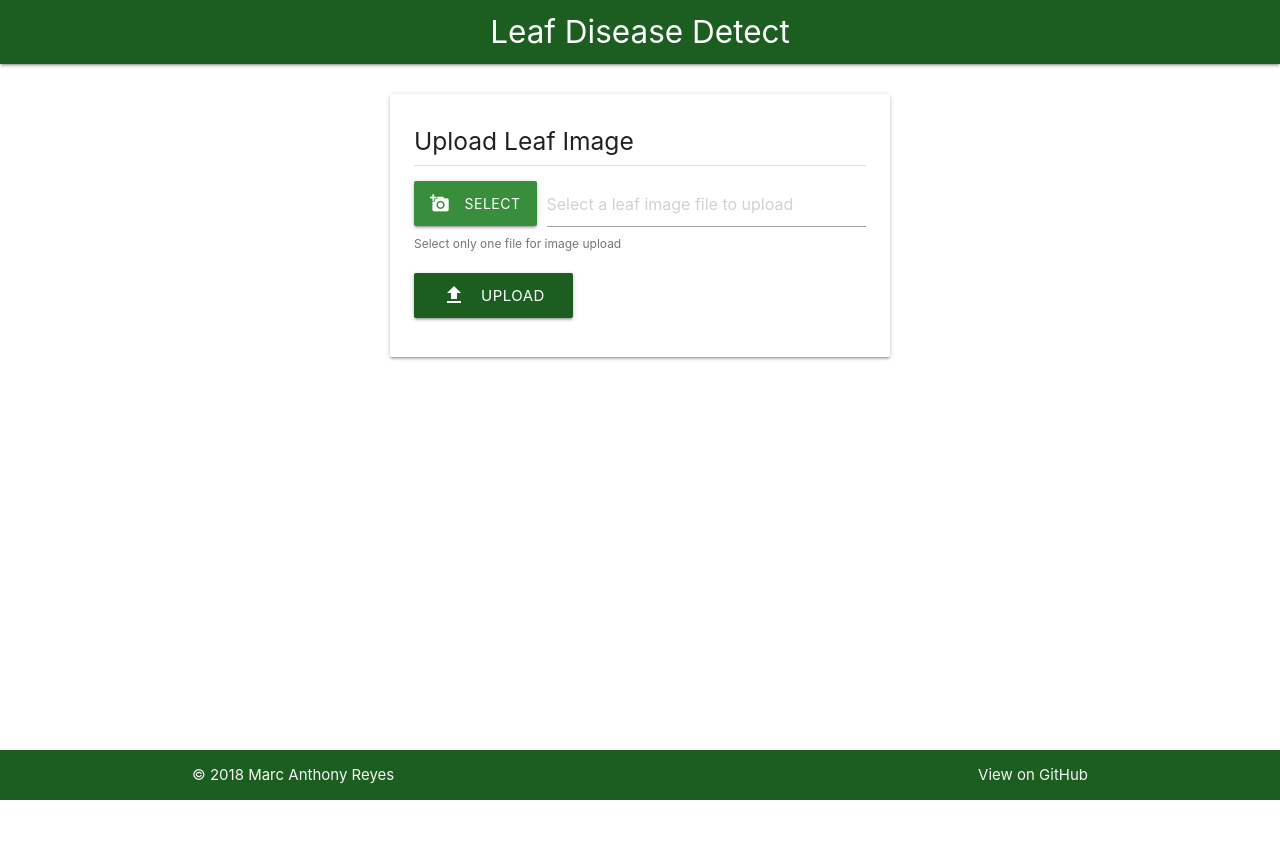
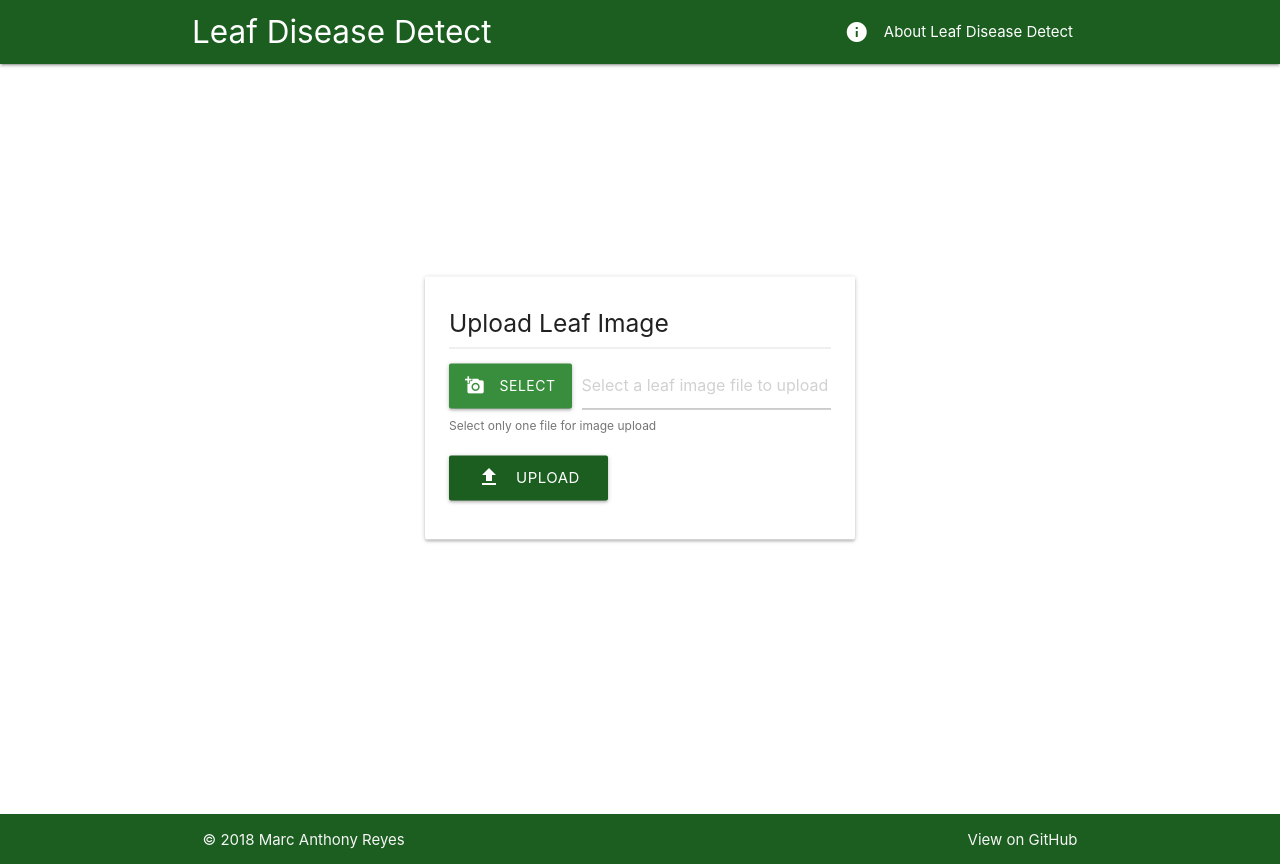
Before and after one commit to Tanumbotics/UmaBOT-Web, a Django app: page /upload/ in a window 1280 px wide. Before the commit the page ends 800 px from the top, so only its background shows below. Run offline with Django 3.2, Linux system fonts and the light colour scheme.

Commit message:
Redesigning layout of navbar and footer

```diff
--- a/tensorflow_web/static/css/style.css
+++ b/tensorflow_web/static/css/style.css
@@ -1,10 +1,36 @@
-.margin-container {
+html, body {
+    height: 100% !important;
+}
+
+.page-wrap {
+    min-height: 100%;
+    margin-bottom: -50px;
+}
+
+.margin {
     margin-top: 30px;
 }
 
+.page-wrap:after {
+    content: "";
+    display: block;
+}
+
+.site-footer, .page-wrap:after {
+	height: 50px;
+}
+
+.site-footer {
+    padding: 1em;
+    background: orange;
+}
+
 .upload-image-container {
-    width: 500px;
-    margin: 0 auto;
+    width: 430px;
+    position: absolute;
+    top: 50%;
+    left: 50%;
+    transform: translate(-50%, -50%);
 }
 
 h1, h2, h3, h4, h5, h6 {
@@ -37,14 +63,6 @@ h1, h2, h3, h4, h5, h6 {
     background-color: transparent !important;
 }
 
-.footer {
-    position: fixed;
-    left: 0;
-    bottom: 0;
-    width: 100%;
-    color: white;
-}
-
 .fixed-top {
     position: fixed;
     top: 0;
--- a/tensorflow_web/templates/footer.html
+++ b/tensorflow_web/templates/footer.html
@@ -1,10 +1,8 @@
-<footer class="page-footer transparent footer">
-    <div class="footer-copyright green darken-4">
-        <div class="container">
-            <span class="grey-text text-lighten-4">
-                &copy; 2018 Marc Anthony Reyes
-                <a class="grey-text text-lighten-4 right" href="https://github.com/Tanumbotics/UmaBOT-Web/">View on GitHub</a>
-            </span>
-        </div>
+<footer class="site-footer green darken-4">
+    <div class="container">
+        <span class="grey-text text-lighten-4">
+            &copy; 2018 Marc Anthony Reyes
+            <a class="grey-text text-lighten-4 right" href="https://github.com/Tanumbotics/UmaBOT-Web/">View on GitHub</a>
+        </span>
     </div>
 </footer>
--- a/tensorflow_web/templates/navbar.html
+++ b/tensorflow_web/templates/navbar.html
@@ -1,5 +1,11 @@
 <nav class="green darken-4">
-    <div class="nav-wrapper">
-        <a href="#!" class="brand-logo center">Leaf Disease Detect</a>
+    <div class="container nav-wrapper">
+        <a href="#!" class="brand-logo">Leaf Disease Detect</a>
+        <ul class="right hide-on-med-and-down">
+            <li>
+                <a href="#">
+                    <i class="material-icons left">info</i>About Leaf Disease Detect</a>
+            </li>
+        </ul>
     </div>
 </nav>
--- a/tensorflow_web/templates/upload.html
+++ b/tensorflow_web/templates/upload.html
@@ -14,10 +14,11 @@
 
 <body>
     {% include 'navbar.html' %}
+    <div class="page-wrap">
         <div id="preloader" class="progress fixed-top">
             <div class="indeterminate"></div>
         </div>
-    <div class="container margin-container">
+        <div class="container">
             <div class="row">
                 <div class="card-panel upload-image-container">
                     <h5>Upload Leaf Image</h5>
@@ -46,6 +47,7 @@
                 </div>
             </div>
         </div>
+    </div>
     {% include 'footer.html' %}
     <script src="{% static 'js/materialize.min.js' %}"></script>
     <script src="{% static 'js/custom.js' %}"></script>
```
Also changed, not shown: tensorflow_web/templates/navbar_report.html (added, +15 -0 lines), tensorflow_web/templates/pdf.html (+23 -41 lines), tensorflow_web/templates/results.html (+6 -6 lines). Lines whose indentation alone changed are shown as unchanged.
